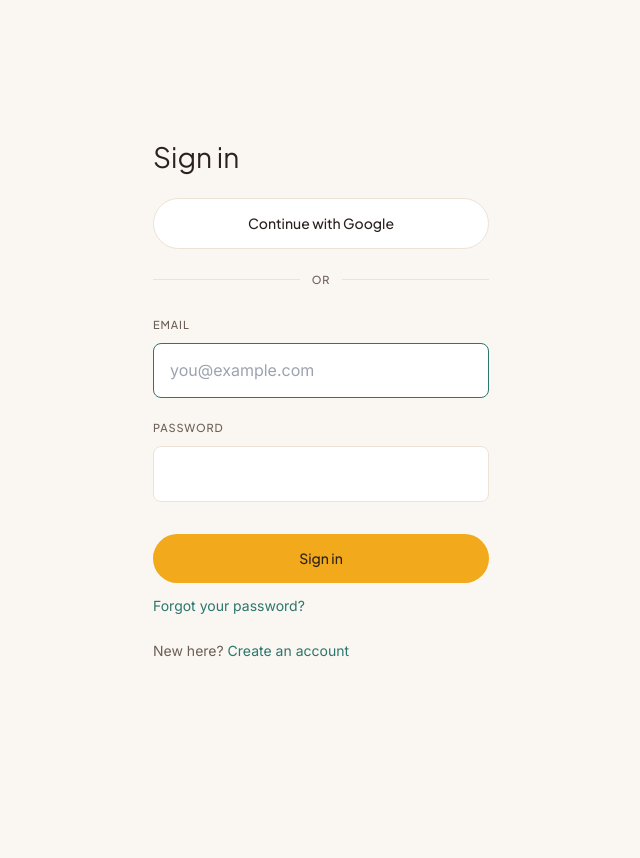
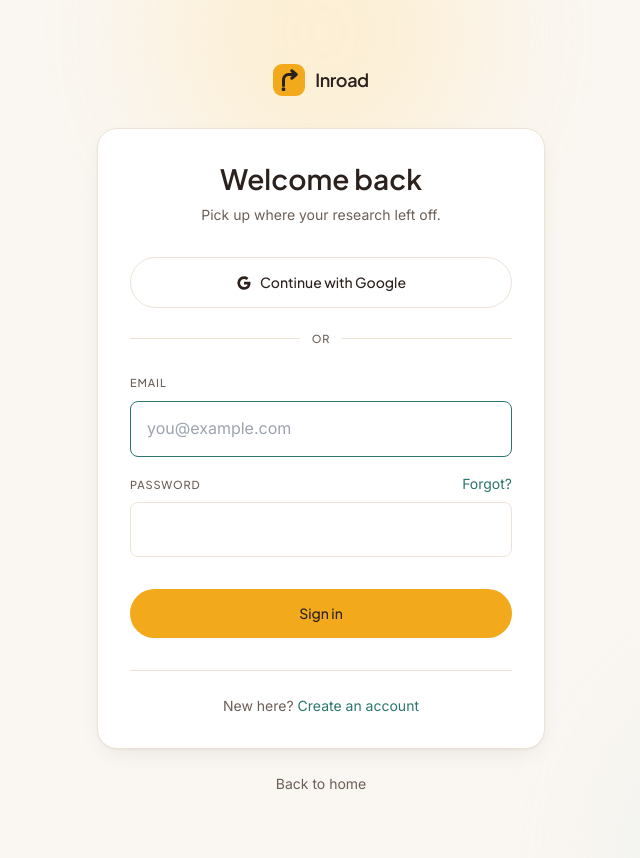
Before and after one commit to Inroad-Ai/inroad-web, a Next.js app: page /login in a window 1280 px wide. Shown: the whole page, without its empty margins (319-959 px from the left). Before the commit the page ends 800 px from the top, so only its background shows below. Built offline with nearby package versions, Linux system fonts and the light colour scheme; no server answers.

Commit message:
redesign the auth pages around a centered card
Logo up top, form on a raised surface card, one washed background accent.
Also moves the forgot-password link next to the password label and gives
each screen a subheading, so the pages read as designed rather than as a
bare form on the page background.

```diff
--- a/app/(auth)/layout.tsx
+++ b/app/(auth)/layout.tsx
@@ -1,9 +1,41 @@
+import Link from "next/link";
 import type { ReactNode } from "react";
 
+import { Logo } from "@/components/ui/Logo";
+
+/**
+ * One centred column for every auth screen: logo, then the form on a raised
+ * card, then a way back out. The two blurred washes are the only decoration —
+ * enough to keep the page from reading as an empty form, not enough to compete
+ * with the one thing there is to do here.
+ */
 export default function AuthLayout({ children }: { children: ReactNode }) {
   return (
-    <div className="mx-auto flex min-h-screen w-full max-w-sm flex-col justify-center px-6 py-16">
-      {children}
+    <div className="relative flex min-h-screen flex-col items-center justify-center overflow-hidden px-6 py-16">
+      <div
+        aria-hidden
+        className="pointer-events-none absolute -top-32 left-1/2 h-80 w-80 -translate-x-1/2 rounded-full bg-signal-amber-subtle opacity-70 blur-3xl"
+      />
+      <div
+        aria-hidden
+        className="pointer-events-none absolute -bottom-40 right-0 h-80 w-80 rounded-full bg-signal-teal-subtle opacity-60 blur-3xl"
+      />
+
+      <div className="relative w-full max-w-md">
+        <Link href="/" aria-label="Inroad home" className="flex justify-center">
+          <Logo />
+        </Link>
+
+        <div className="mt-8 rounded-lg border border-line bg-surface p-8 shadow-card">
+          {children}
+        </div>
+
+        <p className="mt-6 text-center font-sans text-sm text-text-secondary">
+          <Link href="/" className="transition-colors hover:text-ink">
+            Back to home
+          </Link>
+        </p>
+      </div>
     </div>
   );
 }
--- a/components/composed/auth/AuthForm.tsx
+++ b/components/composed/auth/AuthForm.tsx
@@ -12,9 +12,20 @@ import { createClient } from "@/lib/supabase/browser";
 
 type Mode = "login" | "signup";
 
-const COPY: Record<Mode, { heading: string; submitLabel: string; switchPrompt: string; switchHref: string; switchLabel: string }> = {
+const COPY: Record<
+  Mode,
+  {
+    heading: string;
+    subheading: string;
+    submitLabel: string;
+    switchPrompt: string;
+    switchHref: string;
+    switchLabel: string;
+  }
+> = {
   login: {
-    heading: "Sign in",
+    heading: "Welcome back",
+    subheading: "Pick up where your research left off.",
     submitLabel: "Sign in",
     switchPrompt: "New here?",
     switchHref: "/signup",
@@ -22,12 +33,22 @@ const COPY: Record<Mode, { heading: string; submitLabel: string; switchPrompt: s
   },
   signup: {
     heading: "Create your account",
+    subheading: "Takes a minute. No card, no sales call.",
     submitLabel: "Create account",
     switchPrompt: "Already have an account?",
     switchHref: "/login",
     switchLabel: "Sign in",
   },
 };
+
+/** Monochrome G. The four-colour mark would be the only art in the app not built from tokens. */
+function GoogleIcon() {
+  return (
+    <svg viewBox="0 0 24 24" aria-hidden className="mr-2 h-4 w-4 fill-current">
+      <path d="M12 10.2v3.9h5.45a4.67 4.67 0 0 1-2.03 3.06l3.28 2.54c1.91-1.77 3.01-4.37 3.01-7.46 0-.72-.06-1.41-.19-2.08zM12 22c2.7 0 4.96-.9 6.62-2.43l-3.23-2.5c-.9.6-2.05.96-3.39.96-2.6 0-4.8-1.76-5.59-4.12l-3.34 2.58C4.72 19.78 8.09 22 12 22M6.41 13.91a6 6 0 0 1 0-3.82L3.07 7.51a10 10 0 0 0 0 8.98zM12 5.98c1.47 0 2.79.5 3.83 1.5l2.87-2.87C16.95 2.99 14.7 2 12 2 8.09 2 4.72 4.22 3.07 7.51l3.34 2.58C7.2 7.73 9.4 5.98 12 5.98" />
+    </svg>
+  );
+}
 
 export function AuthForm({ mode }: { mode: Mode }) {
   const router = useRouter();
@@ -110,10 +131,12 @@ export function AuthForm({ mode }: { mode: Mode }) {
 
   if (checkEmail) {
     return (
-      <div>
-        <h1 className="font-display text-2xl text-text-primary">Check your email</h1>
-        <p className="mt-3 text-sm text-text-secondary">
-          We sent a confirmation link to {email.trim()}. Follow it to finish creating your account.
+      <div className="text-center">
+        <h1 className="font-display text-2xl font-semibold text-text-primary">Check your email</h1>
+        <p className="mt-3 font-sans text-sm text-text-secondary">
+          We sent a confirmation link to{" "}
+          <span className="text-text-primary">{email.trim()}</span>. Follow it to finish creating
+          your account.
         </p>
       </div>
     );
@@ -121,14 +144,13 @@ export function AuthForm({ mode }: { mode: Mode }) {
 
   return (
     <div>
-      <h1 className="font-display text-2xl text-text-primary">{copy.heading}</h1>
+      <div className="text-center">
+        <h1 className="font-display text-2xl font-semibold text-text-primary">{copy.heading}</h1>
+        <p className="mt-2 font-sans text-sm text-text-secondary">{copy.subheading}</p>
+      </div>
 
-      <Button
-        type="button"
-        variant="quiet"
-        onClick={handleGoogle}
-        className="mt-6 w-full"
-      >
+      <Button type="button" variant="quiet" onClick={handleGoogle} className="mt-8 w-full">
+        <GoogleIcon />
         Continue with Google
       </Button>
 
@@ -156,9 +178,19 @@ export function AuthForm({ mode }: { mode: Mode }) {
             />
           </div>
           <div>
-            <label htmlFor="password" className="utility-label text-text-secondary">
-              Password
-            </label>
+            <div className="flex items-baseline justify-between">
+              <label htmlFor="password" className="utility-label text-text-secondary">
+                Password
+              </label>
+              {mode === "login" ? (
+                <Link
+                  href="/forgot-password"
+                  className="font-sans text-sm text-signal-teal hover:underline"
+                >
+                  Forgot?
+                </Link>
+              ) : null}
+            </div>
             <Input
               id="password"
               type="password"
@@ -184,15 +216,7 @@ export function AuthForm({ mode }: { mode: Mode }) {
         </Button>
       </form>
 
-      {mode === "login" ? (
-        <p className="mt-3 text-sm text-text-secondary">
-          <Link href="/forgot-password" className="text-signal-teal hover:underline">
-            Forgot your password?
-          </Link>
-        </p>
-      ) : null}
-
-      <p className="mt-6 text-sm text-text-secondary">
+      <p className="mt-8 border-t border-line pt-6 text-center font-sans text-sm text-text-secondary">
         {copy.switchPrompt}{" "}
         <Link href={copy.switchHref} className="text-signal-teal hover:underline">
           {copy.switchLabel}
--- a/components/composed/auth/ForgotPasswordForm.tsx
+++ b/components/composed/auth/ForgotPasswordForm.tsx
@@ -40,10 +40,11 @@ export function ForgotPasswordForm() {
 
   if (sent) {
     return (
-      <div>
-        <h1 className="font-display text-2xl text-text-primary">Check your email</h1>
-        <p className="mt-3 text-sm text-text-secondary">
-          If an account exists for {email.trim()}, we sent a link to reset the password.
+      <div className="text-center">
+        <h1 className="font-display text-2xl font-semibold text-text-primary">Check your email</h1>
+        <p className="mt-3 font-sans text-sm text-text-secondary">
+          If an account exists for <span className="text-text-primary">{email.trim()}</span>, we
+          sent a link to reset the password.
         </p>
       </div>
     );
@@ -51,12 +52,16 @@ export function ForgotPasswordForm() {
 
   return (
     <div>
-      <h1 className="font-display text-2xl text-text-primary">Reset your password</h1>
-      <p className="mt-2 text-sm text-text-secondary">
-        Enter the email on your account and we&apos;ll send a link to reset your password.
-      </p>
+      <div className="text-center">
+        <h1 className="font-display text-2xl font-semibold text-text-primary">
+          Reset your password
+        </h1>
+        <p className="mt-2 font-sans text-sm text-text-secondary">
+          Enter the email on your account and we&apos;ll send a link to reset your password.
+        </p>
+      </div>
 
-      <form onSubmit={handleSubmit} className="mt-6">
+      <form onSubmit={handleSubmit} className="mt-8">
         <label htmlFor="email" className="utility-label text-text-secondary">
           Email
         </label>
@@ -81,7 +86,7 @@ export function ForgotPasswordForm() {
         </Button>
       </form>
 
-      <p className="mt-6 text-sm text-text-secondary">
+      <p className="mt-8 border-t border-line pt-6 text-center font-sans text-sm text-text-secondary">
         <Link href="/login" className="text-signal-teal hover:underline">
           Back to sign in
         </Link>
--- a/components/composed/auth/ResetPasswordForm.tsx
+++ b/components/composed/auth/ResetPasswordForm.tsx
@@ -49,9 +49,9 @@ export function ResetPasswordForm() {
 
   if (hasSession === false) {
     return (
-      <div>
-        <h1 className="font-display text-2xl text-text-primary">Link expired</h1>
-        <p className="mt-3 text-sm text-text-secondary">
+      <div className="text-center">
+        <h1 className="font-display text-2xl font-semibold text-text-primary">Link expired</h1>
+        <p className="mt-3 font-sans text-sm text-text-secondary">
           This reset link is no longer valid. Request a new one from the{" "}
           <Link href="/forgot-password" className="text-signal-teal hover:underline">
             forgot password
@@ -64,9 +64,14 @@ export function ResetPasswordForm() {
 
   return (
     <div>
-      <h1 className="font-display text-2xl text-text-primary">Set a new password</h1>
+      <div className="text-center">
+        <h1 className="font-display text-2xl font-semibold text-text-primary">Set a new password</h1>
+        <p className="mt-2 font-sans text-sm text-text-secondary">
+          Pick something at least 8 characters long. You&apos;ll be signed in straight after.
+        </p>
+      </div>
 
-      <form onSubmit={handleSubmit} className="mt-6">
+      <form onSubmit={handleSubmit} className="mt-8">
         <label htmlFor="password" className="utility-label text-text-secondary">
           New password
         </label>
```
